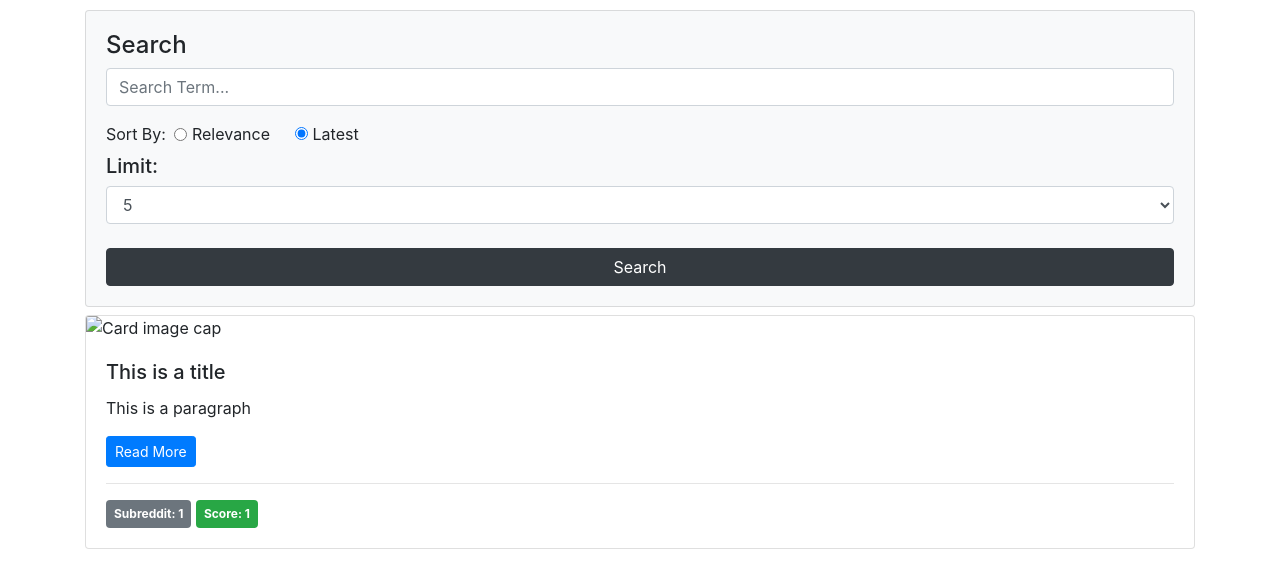
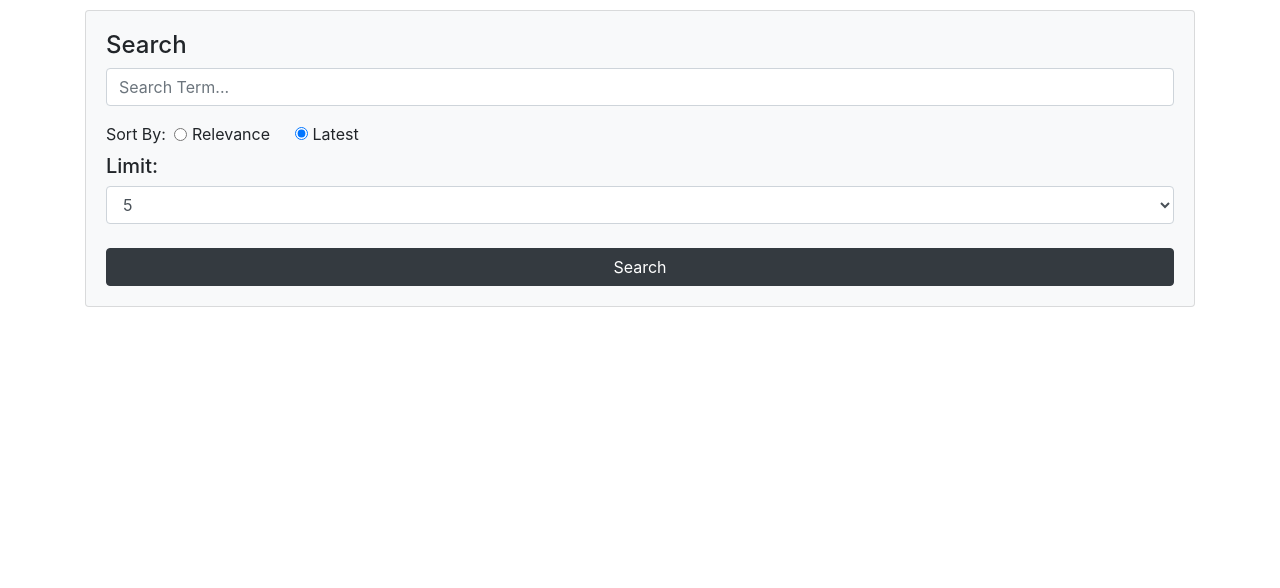
Before and after one commit to hassanabral/reddit-search-app, a plain HTML site: page index.html in a window 1280 px wide. Shown: the part 62-650 px from the top of the page. Drawn offline with nearby package versions, Linux system fonts and the light colour scheme.

Commit message:
New change.

```diff
--- a/index.html
+++ b/index.html
@@ -45,19 +45,6 @@
          </form>
       </div>
       <div id="results">
-         <!--Sample card-->
-         <div class="card">
-            <img class="card-img-top" src="#" alt="Card image cap">
-            <div class="card-body">
-               <h5 class="card-title">This is a title</h5>
-               <p class="card-text">This is a paragraph</p>
-               <a href="#" target="_blank" class="btn btn-primary btn-sm">Read More</a>
-               <hr>
-               <span class="badge badge-secondary p-2">Subreddit: 1</span>
-               <span class="badge badge-success p-2">Score: 1</span>
-            </div>
-         </div>
-         <!--Sample Card end-->
       </div>
    </div>
 
```
